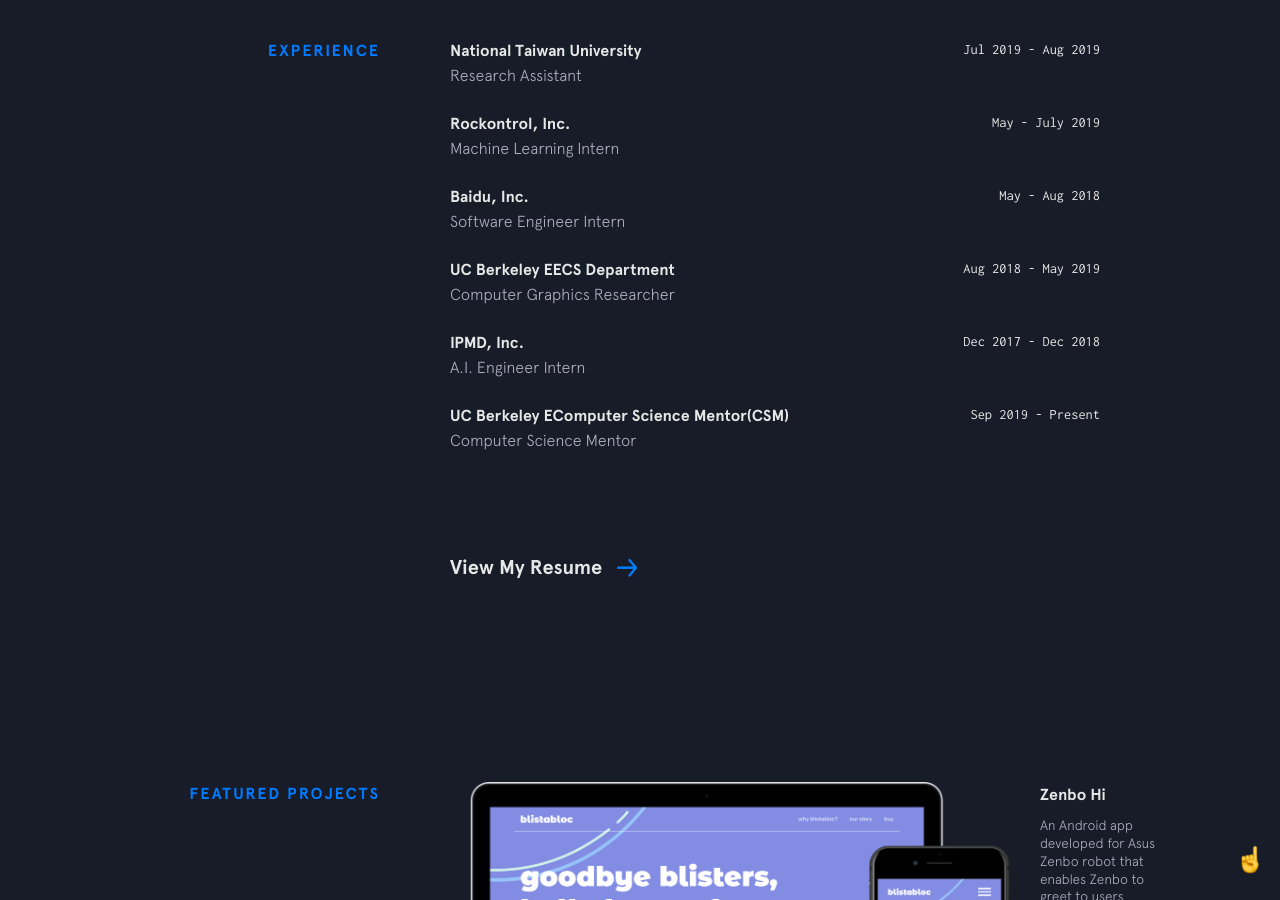
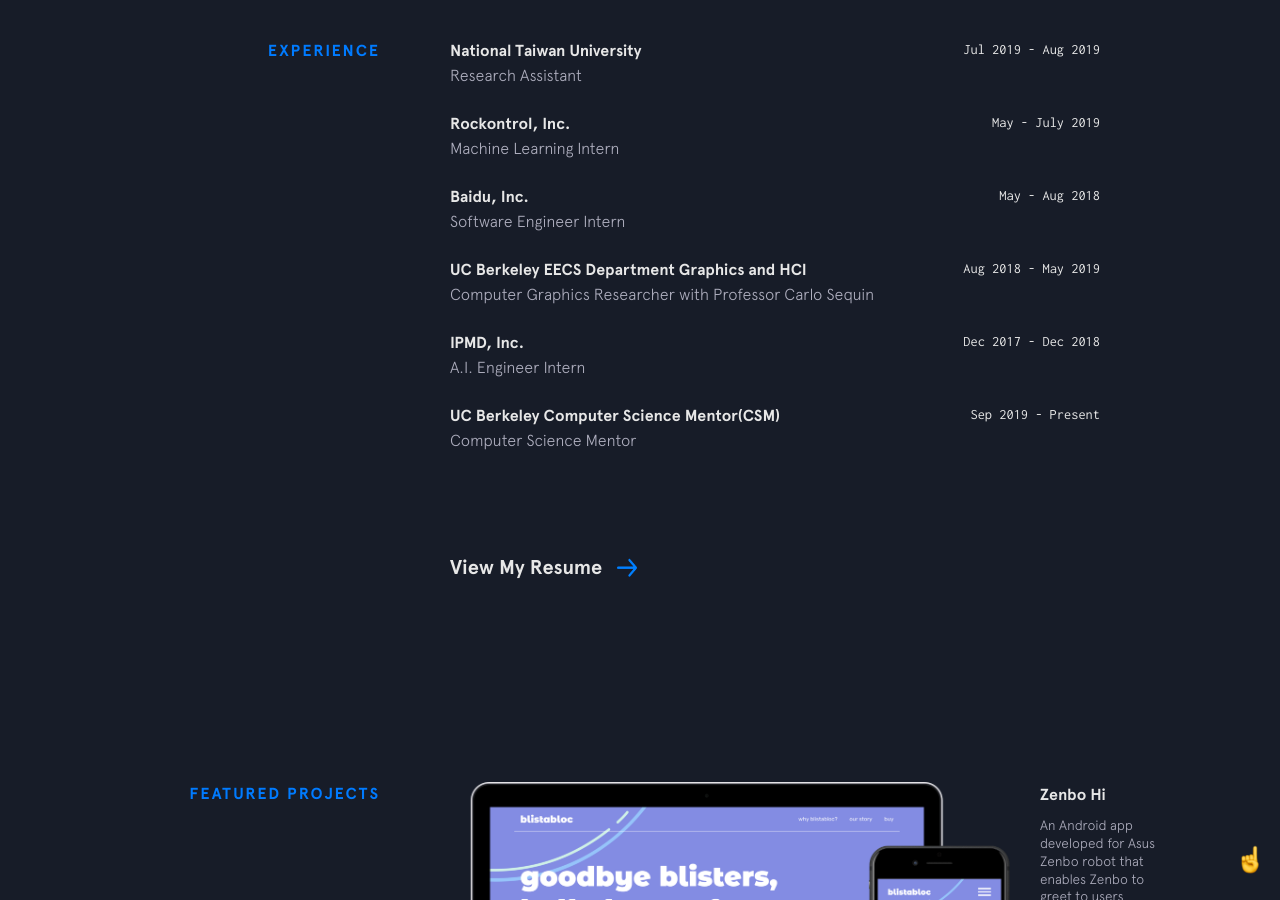
Before and after one commit to ChrisSun99/chrissun99.github.io, a Jekyll site: the page built from index.html, in a window 1280 px wide and 900 px high, scrolled down 1827 px. Built offline with Jekyll 4.4.1, drawn with Linux system fonts in a browser that asks for light colours; nearby versions of some CDN libraries.

```diff
--- a/404.html
+++ b/404.html
@@ -4,7 +4,7 @@ title: 404
 permalink: /404.html
 ---
 {% include switch.html %}
-<div class="name">Mengti SUn</div>
+<div class="name">Mengti Sun</div>
 <img src="{{site.baseurl}}/img/emojis/thinking-face.png" alt="">
 <h1>Hmmm...</h1>
 <h2>Looks like there's nothing here.<br>Maybe you should go back <a href="{{site.url}}">home</a>.</h2>
--- a/_data/experience.yml
+++ b/_data/experience.yml
@@ -13,17 +13,17 @@
   time: May - Aug 2018
   position: Software Engineer Intern
 
-- company: UC Berkeley EECS Department
+- company: UC Berkeley EECS Department Graphics and HCI
   url: https://web.northeastern.edu/scout/
   time: Aug 2018 - May 2019
-  position: Computer Graphics Researcher
+  position: Computer Graphics Researcher with Professor Carlo Sequin
 
 - company: IPMD, Inc.
-  url: https://starry.com/
+  url: https://www.linkedin.com/company/ipmd-inc./about/
   time: Dec 2017 - Dec 2018
   position: A.I. Engineer Intern
 
-- company: UC Berkeley EComputer Science Mentor(CSM)
+- company: UC Berkeley Computer Science Mentor(CSM)
   url: https://csmentors.berkeley.edu
   time: Sep 2019 - Present
   position: Computer Science Mentor
--- a/_includes/intro.html
+++ b/_includes/intro.html
@@ -1,5 +1,5 @@
 <header class="intro">
-  <h1 class="intro__hello">Hello!
+  <h1 class="intro__hello">Hello World!
   </h1>
 
   <h2 class="intro__tagline">I'm
```
Also changed, not shown: assets/Artboard 1.png (added).
